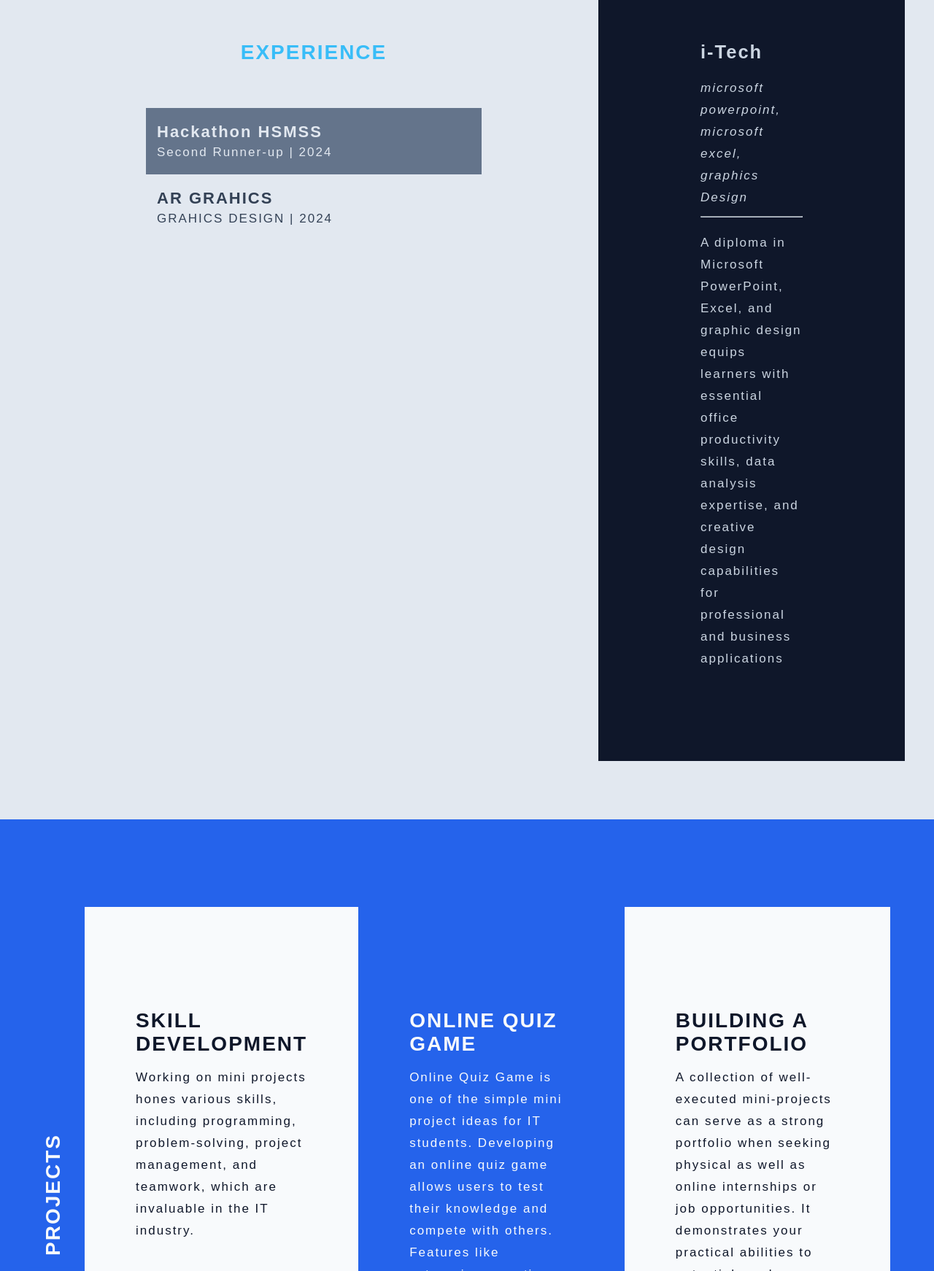
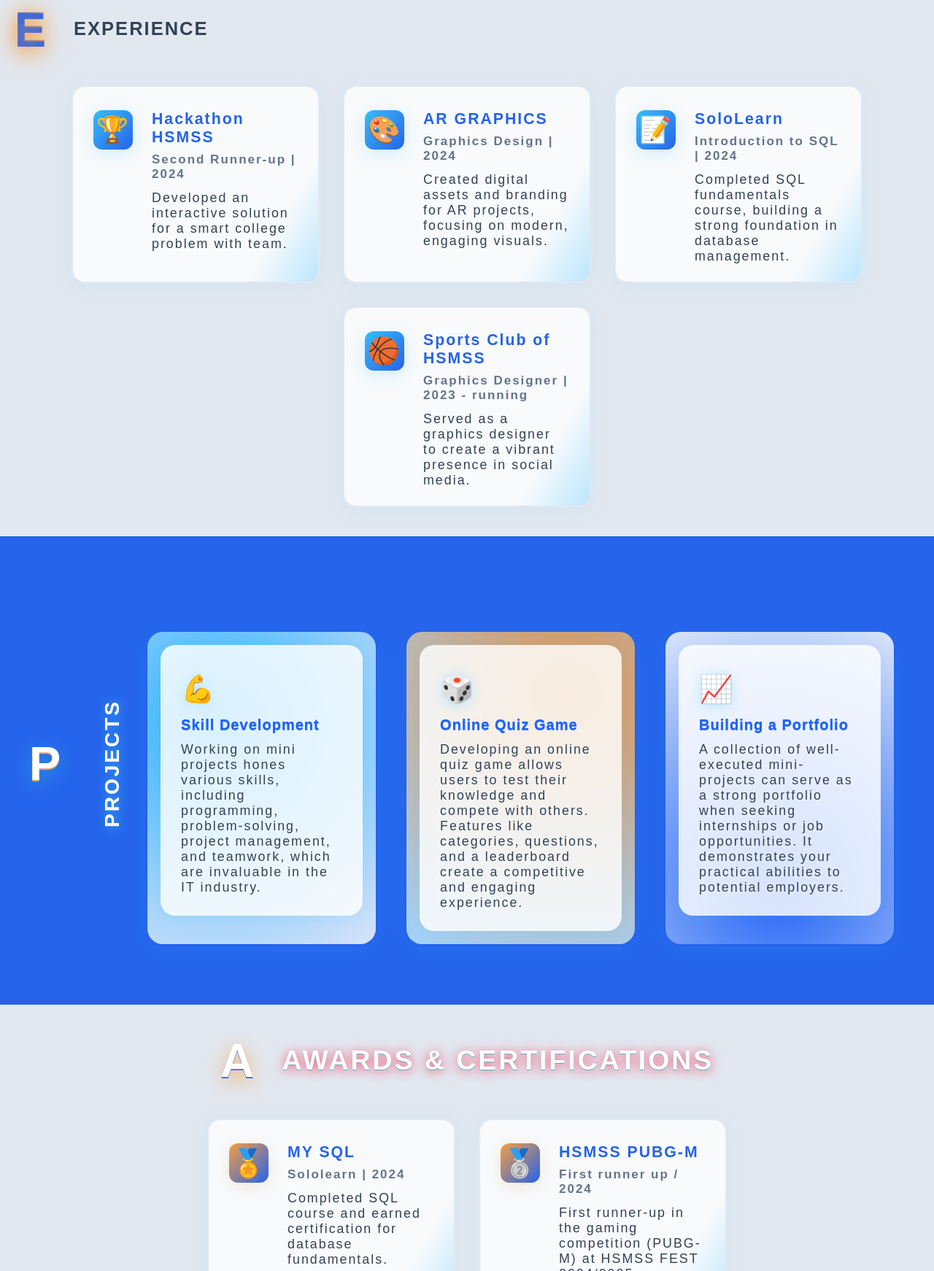
Before and after one commit to sarin77/Portfolio-Project, a plain HTML site: page index.html in a window 1280 px wide. Shown: the part 1058-2800 px from the top of the page at 73% size. Drawn offline with Linux system fonts and the light colour scheme.

Commit message:
Update index.html

```diff
--- a/index.html
+++ b/index.html
@@ -14,13 +14,8 @@
 <body>
     <!-- NAVBAR -->
     <nav class="nav">
-        <!-- NAV CONTENTS -->
         <section class="nav-contents">
-            <!-- NAV TITLE -->
-            <div class="nav-title" onclick="location.reload()">
-                SARIN
-            </div>
-            <!-- NAV ITEMS -->
+            <div class="nav-title" onclick="location.reload()">SARIN</div>
             <div class="nav-items" id="nav-items">
                 <a href="#about">ABOUT</a>
                 <a href="#experience">EXPERIENCE</a>
@@ -28,7 +23,6 @@
                 <a href="#awards">AWARDS & CERTIFICATIONS</a>
                 <a href="#contact">CONTACT</a>
             </div>
-            <!-- HAMBURGER ICON -->
             <div class="hamburger" id="hamburger">
                 <span></span>
                 <span></span>
@@ -39,165 +33,147 @@
 
     <!-- ABOUT -->
     <section id="about">
-        <!-- ABOUT CONTENTS -->
         <section class="about-contents">
-            <!-- TEXTUAL DETAILS -->
+            <div class="about-photo-wrapper">
+                <div class="about-photo-frame">
+                    <img src="assets/images/sarin.jpg" class="about-photo styled-photo" alt="Sarin Dangol">
+                </div>
+            </div>
             <article class="about-description">
                 <h1>Sarin Dangol</h1>
-                <h3>BCA | WEB | UI/UX</h3>
-                <p>
-                    A creative web developer dedicated to crafting seamless, intuitive digital experiences that put users first. Always exploring new technologies to make the web more accessible, engaging, and efficient.
-                <blockquote><strong>Skills:</strong> HTML, CSS, JS, Figma, UI/UX, Responsive Design, Web Frameworks,
-                    Collaboration.</blockquote>
+                <h3 class="about-title-gradient">BCA <span class="about-title-sep">|</span> <span class="about-title-web">WEB</span> <span class="about-title-sep">|</span> <span class="about-title-uiux">UI/UX</span></h3>
+                <p class="about-highlight-text">
+                    <span class="about-highlight-emoji">🚀</span>
+                    <span class="about-highlight-gradient">A creative web developer</span>
+                    <span class="about-highlight-rest"> dedicated to crafting <span class="about-highlight-keyword">seamless</span>, <span class="about-highlight-keyword">intuitive</span> digital experiences that put users first.<br>
+                    <span class="about-highlight-emoji">✨</span> Always exploring new technologies to make the web more <span class="about-highlight-keyword">accessible</span>, <span class="about-highlight-keyword">engaging</span>, and <span class="about-highlight-keyword">efficient</span>.</span>
                 </p>
-                <!-- Resume Button -->
+                <blockquote class="about-skills-block">
+                    <span class="about-skills-title">Skills:</span>
+                    <span class="about-skill about-skill-html">HTML</span>
+                    <span class="about-skill about-skill-css">CSS</span>
+                    <span class="about-skill about-skill-js">JS</span>
+                    <span class="about-skill about-skill-figma">Figma</span>
+                    <span class="about-skill about-skill-uiux">UI/UX</span>
+                    <span class="about-skill about-skill-responsive">Responsive Design</span>
+                    <span class="about-skill about-skill-frameworks">Web Frameworks</span>
+                    <span class="about-skill about-skill-collab">Collaboration</span>
+                </blockquote>
+                </p>
                 <a href="https://www.figma.com/proto/dHsOaOoPdqde9KB6i2LxFW/Sarin-Resume?node-id=1-17&t=kqDjFzPCnYrOI1p1-0&scaling=min-zoom&content-scaling=fixed&page-id=0%3A1" class="resume-button" target="_blank">Download Resume</a>
             </article>
-            <!-- IMAGE -->
-            <div>
-                <img src="assets/images/sarin.jpg" class="about-photo" alt="Sarin Dangol">
-            </div>
         </section>
     </section>
 
-    <!-- EXPERIENCE -->
+    <!-- EXPERIENCE (Redesigned) -->
     <section id="experience">
-        <!-- EXPERIENCE CONTENTS -->
-        <section class="experience-contents">
-            <section id="contents-left">
+        <div class="exp-section-header exp-section-header-center">
+            <span class="exp-section-letter">E</span>
             <h2 class="contents-title">EXPERIENCE</h2>
-                <section class="experience-items">
-                    <!-- EXPEIRENCE #1 -->
-                    <div id="exp-2" onclick="showExp('exp-1-content')">
+        </div>
+        <div class="exp-cards-wrapper">
+            <div class="exp-card">
+                <div class="exp-icon exp-hackathon"></div>
+                <div class="exp-card-content">
                     <h3>Hackathon HSMSS</h3>
-                        <p>Second Runner-up | 2024</p>
+                    <span class="exp-role">Second Runner-up | 2024</span>
+                    <p>Developed an interactive solution for a smart college problem with team.</p>
                 </div>
-
-                    <div id="exp-2" onclick="showExp('exp-1-content')">
-                        <h3>AR GRAHICS</h3>
-                        <p>GRAHICS DESIGN | 2024</p>
             </div>
-
-                    <!-- ADDITIONAL EXPERIENCES THAT WILL BE DISPLAYED WHILE SCROLLING VERTICALLY. -->
-                    <div id="exp-4" onclick="showExp('exp-4-content')">
+            <div class="exp-card">
+                <div class="exp-icon exp-graphics"></div>
+                <div class="exp-card-content">
+                    <h3>AR GRAPHICS</h3>
+                    <span class="exp-role">Graphics Design | 2024</span>
+                    <p>Created digital assets and branding for AR projects, focusing on modern, engaging visuals.</p>
+                </div>
+            </div>
+            <div class="exp-card">
+                <div class="exp-icon exp-sololearn"></div>
+                <div class="exp-card-content">
                     <h3>SoloLearn</h3>
-                        <p>Introduction to SQL | 2024</p>
+                    <span class="exp-role">Introduction to SQL | 2024</span>
+                    <p>Completed SQL fundamentals course, building a strong foundation in database management.</p>
                 </div>
-
-                </section>
-            </section>
-            <section id="exp-contents-right">
-                <!-- RESPECTIVE CONTENT OF EXPERIENCE #1 -->
-                <div id="exp-1-content">
-                    <h2>i-Tech</h2>
-                    <i>microsoft powerpoint, microsoft excel, graphics Design</i>
-                    <hr />
-                    <p>
-                        A diploma in Microsoft PowerPoint, Excel, and graphic design equips learners with essential office productivity skills, data analysis expertise, and creative design capabilities for professional and business applications
-                    </p>
             </div>
-                <!-- RESPECTIVE CONTENT OF EXPERIENCE #2 -->
-                <div id="exp-2-content" style="display: none;">
-                    <h2>Hackathon HSMSS</h2>
-                    <i>First Runner-up | 2024</i>
-                    <hr />
-                    <p>
-                        Developed an interactive solution for a smart college problem with team.
-                        <a href="#">Project</a>
-                    </p>
+            <div class="exp-card">
+                <div class="exp-icon exp-sports"></div>
+                <div class="exp-card-content">
+                    <h3>Sports Club of HSMSS</h3>
+                    <span class="exp-role">Graphics Designer | 2023 - running</span>
+                    <p>Served as a graphics designer to create a vibrant presence in social media.</p>
                 </div>
-                <!-- RESPECTIVE CONTENT OF EXPERIENCE #3 -->
-                <div id="exp-3-content" style="display: none;">
-                    <h2>Sports Club of HSMSS</h2>
-                    <i> 2023 - running</i>
-                    <hr />
-                    <p>
-                        Served as a graphics designer to create vibrant presence in social media.
-                    </p>
             </div>
-                <!-- RESPECTIVE CONTENT OF EXPERIENCE #4 -->
-                <div id="exp-4-content" style="display: none;">
-                    <h2>microsoft powerpoint</h2>
-                    <i>6 month traning | 2023</i>
-                    <hr />
-                    <p>
-                        done cource in i-teach institute hetauda
-                    </p>
         </div>
-            </section>
-        </section>
     </section>
 
     <!-- PROJECTS -->
     <section id="projects">
-        <!-- PROJECTS CONTENTS. -->
         <section class="projects-contents">
-            <h2 class="contents-title">PROJECTS</h2>
-            <section class="project-items">
-                <!-- PROJECT #1:  -->
-                <div id="project-1">
-                    <h2>Skill Development</h2>
-                    <p>
-                        Working on mini projects hones various skills, including programming, problem-solving, project management, and teamwork, which are invaluable in the IT industry.
-                    </p>
+            <div class="projects-header">
+                <span class="projects-section-letter">P</span>
+                <h2 class="contents-title projects-title-effect">PROJECTS</h2>
             </div>
-                <!-- PROJECT #2:  -->
-                <div id="project-2">
-                    <h2> Online Quiz Game</h2>
-                    <p>
-                        Online Quiz Game is one of the simple mini project ideas for IT students. Developing an online quiz game allows users to test their knowledge and compete with others. Features like categories, questions, and a leaderboard create a competitive and engaging experience.
+            <div class="project-grid-wrapper">
+                <div class="project-tile">
+                    <div class="project-tile-bg project-skill-bg"></div>
+                    <div class="project-tile-content">
+                        <span class="project-tile-icon">💪</span>
+                        <h3>Skill Development</h3>
+                        <p>Working on mini projects hones various skills, including programming, problem-solving, project management, and teamwork, which are invaluable in the IT industry.</p>
                     </div>
-                <!-- PROJECT #3:  -->
-                <div id="project-3">
-                    <h2>Building a Portfolio</h2>
-                    <p>
-                        A collection of well-executed mini-projects can serve as a strong portfolio when seeking physical as well as online internships or job opportunities. It demonstrates your practical abilities to potential employers.
-                    </p>
                 </div>
-            </section>
+                <div class="project-tile">
+                    <div class="project-tile-bg project-quiz-bg"></div>
+                    <div class="project-tile-content">
+                        <span class="project-tile-icon">🎲</span>
+                        <h3>Online Quiz Game</h3>
+                        <p>Developing an online quiz game allows users to test their knowledge and compete with others. Features like categories, questions, and a leaderboard create a competitive and engaging experience.</p>
+                    </div>
+                </div>
+                <div class="project-tile">
+                    <div class="project-tile-bg project-portfolio-bg"></div>
+                    <div class="project-tile-content">
+                        <span class="project-tile-icon">📈</span>
+                        <h3>Building a Portfolio</h3>
+                        <p>A collection of well-executed mini-projects can serve as a strong portfolio when seeking internships or job opportunities. It demonstrates your practical abilities to potential employers.</p>
+                    </div>
+                </div>
+            </div>
         </section>
     </section>
 
     <!-- AWARDS & CERTIFICATIONS -->
     <section id="awards">
-        <!-- AWARDS CONTENTS -->
-        <section class="awards-contents">
-            <section id="contents-left">
-                <h2 class="contents-title">AWARDS & CERTIFICATIONS</h2>
-                <section class="awards-items">
-                    <!-- AWARDS #1 (SET IN DECENDING ORDER) -->
-                    <div id="awards-1" class="active" onclick="showAwards('awards-1-content')">
+        <section class="awards-contents-new">
+            <div class="awards-header">
+                <span class="awards-section-letter">A</span>
+                <h2 class="contents-title awards-title-effect">AWARDS & CERTIFICATIONS</h2>
+            </div>
+            <div class="awards-grid-wrapper">
+                <div class="award-card">
+                    <div class="award-icon award-sql">🏅</div>
+                    <div class="award-card-content">
                         <h3>MY SQL</h3>
-                        <p>sololearn 2024</p>
+                        <span class="award-meta">Sololearn | 2024</span>
+                        <p>Completed SQL course and earned certification for database fundamentals.</p>
                     </div>
-                    <div id="awards-1" class="active" onclick="showAwards('awards-1-content')">
+                </div>
+                <div class="award-card">
+                    <div class="award-icon award-pubg">🥈</div>
+                    <div class="award-card-content">
                         <h3>HSMSS PUBG-M</h3>
-                        <p>First runner up / 2024</p>
+                        <span class="award-meta">First runner up / 2024</span>
+                        <p>First runner-up in the gaming competition (PUBG-M) at HSMSS FEST 2024/2025. <a href="#">Certificate</a></p>
                     </div>
-
-                </section>
-            </section>
-            <section id="awards-contents-right">
-                <!-- RESPECTIVE CONTENT OF AWARDS #1 -->
-                <div id="awards-1-content">
-                    <h2>PUBG-M CHAMPIONSHIP</h2>
-                    <i>HSMSS 2024</i>
-                    <hr />
-                    <p>
-                        First runner-up in the gaming competation (PUBG-M) at HSMSS FEST 2024/2025
-                        <a href="#">Certificate</a>
-                    </p>
                 </div>
-
-            </section>
+            </div>
         </section>
     </section>
 
     <!-- FOOTER/CONTACT -->
     <footer id="contact">
-        <!-- FOOTER/CONTACT CONTENTS -->
         <section class="contact-contents">
-            <!-- FOOTER/CONTACT LINKS -->
             <div class="contact-links">
                 <h3>LINKS</h3>
                 <a href="#about">About</a>
@@ -206,20 +182,31 @@
                 <a href="#awards">Awards & Certifications</a>
                 <a href="#contact">Contact</a>
             </div>
-            <!-- FOOTER/CONTACT CONNECT -->
             <div class="contact-connect">
                 <h3>CONNECT</h3>
                 <a href="https://github.com/sarin77">Github</a>
                 <a href="https://www.linkedin.com/in/sarin-dangol-931904333/?originalSubdomain=np">LinkedIn</a>
             </div>
-            <!-- FOOTER/CONTACT CONTACT -->
             <div>
                 <h3>CONTACT</h3>
                 <a href="sarindangol5@gmail.com">Email Me</a>
             </div>
         </section>
+        <section class="resume-section-footer">
+            <div class="resume-card-footer modern-resume-card">
+                <div class="resume-card-bg"></div>
+                <div class="resume-card-content">
+                    <div class="resume-icon-animated">📄</div>
+                    <h2 class="resume-title-gradient">RESUME</h2>
+                    <p class="resume-desc">Explore my interactive resume or download the PDF version below.</p>
+                    <div class="resume-actions">
+                        <a href="https://www.figma.com/proto/dHsOaOoPdqde9KB6i2LxFW/Sarin-Resume?node-id=1-17" class="resume-view-btn" target="_blank">View Interactive</a>
+                        <a href="https://www.figma.com/proto/dHsOaOoPdqde9KB6i2LxFW/Sarin-Resume?node-id=1-17&t=kqDjFzPCnYrOI1p1-0&scaling=min-zoom&content-scaling=fixed&page-id=0%3A1" class="resume-download-btn" target="_blank">Download PDF</a>
+                    </div>
+                </div>
+            </div>
+        </section>
     </footer>
-
     <!-- IMPORTING CUSTOM SCRIPT. -->
     <script src="scripts/script.js"></script>
 </body>
```
Lines whose indentation alone changed are shown as unchanged.
